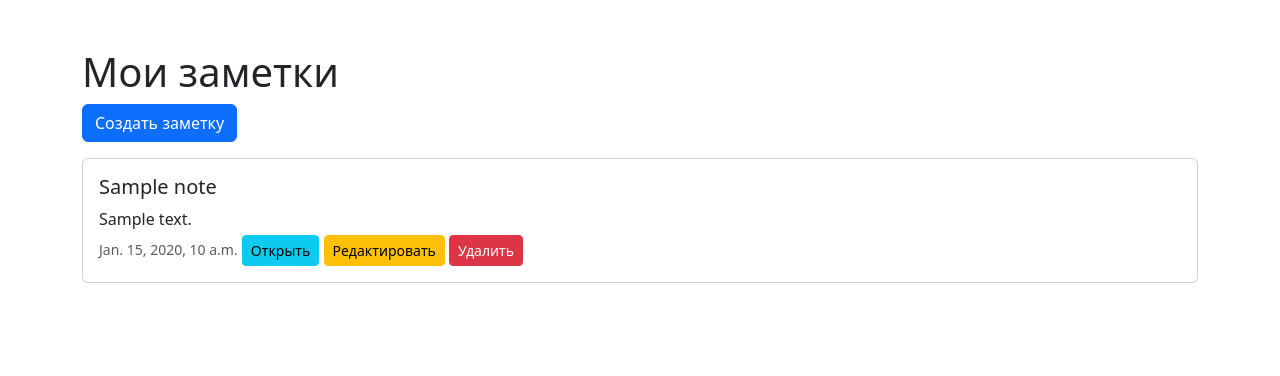
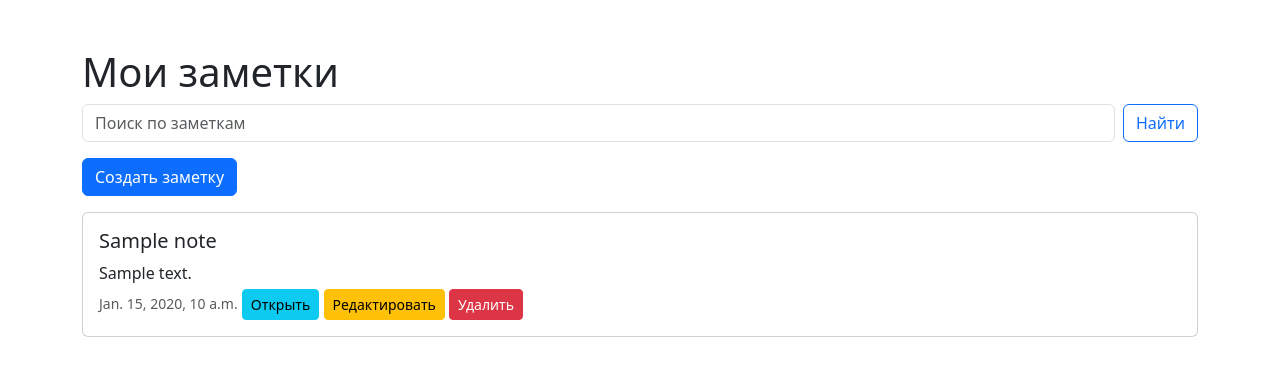
Before and after one commit to b1tn3zy2-arch/NoteGrafov, a Django app: page / in a window 1280 px wide. Shown: the top 376 px of the page. Run offline with Django 5.2, Linux system fonts and the light colour scheme; tables that the repository leaves empty hold one stand-in row (values such as "Sample post").

Commit message:
Add search form to list template

```diff
--- a/templates/notes/list.html
+++ b/templates/notes/list.html
@@ -7,6 +7,11 @@
 </head>
 <body class="container mt-5">
     <h1>Мои заметки</h1>
+    <form method="get" class="d-flex gap-2 mb-3">
+        <input type="text" name="q" value="{{ q }}" class="form-control" placeholder="Поиск по заметкам">
+        <button type="submit" class="btn btn-outline-primary">Найти</button>
+        {% if q %}<a href="{% url 'note_list' %}" class="btn btn-outline-secondary">Сброс</a>{% endif %}
+    </form>
     <a href="{% url 'note_create' %}" class="btn btn-primary mb-3">Создать заметку</a>
 
     {% for note in notes %}
@@ -21,7 +26,7 @@
             </div>
         </div>
     {% empty %}
-        <p>Заметок пока нет.</p>
+        <p>{% if q %}Ничего не найдено.{% else %}Заметок пока нет.{% endif %}</p>
     {% endfor %}
 </body>
 </html>
```
